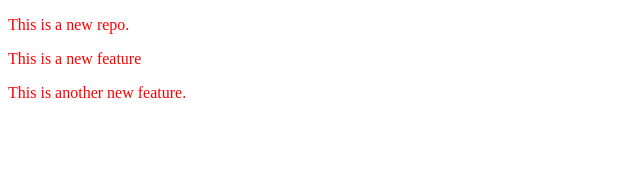
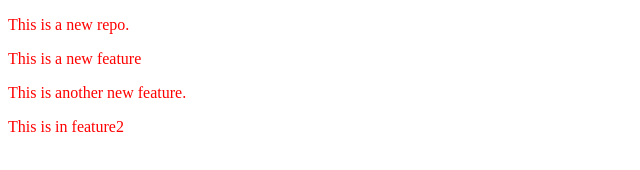
Before and after one commit to Amarendra96/localrepo, a plain HTML site: page index.html in a window 1280 px wide. Shown: the whole page, without its empty margins (0-640 px from the left). Drawn offline with Linux system fonts and the light colour scheme.

Commit message:
Add feature2

```diff
--- a/index.html
+++ b/index.html
@@ -10,5 +10,6 @@
     <p>This is a new repo.</p>
     <p>This is a new feature</p>
     <p>This is  another new feature.</p>
+    <p>This is in feature2</p>
 </body>
 </html>
```
